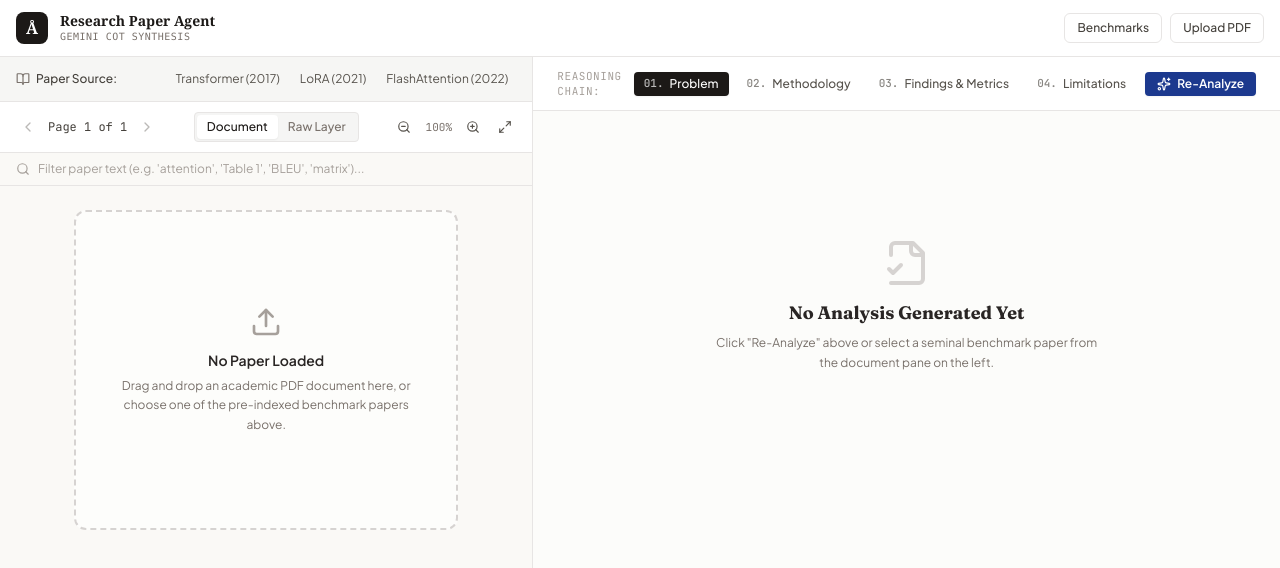
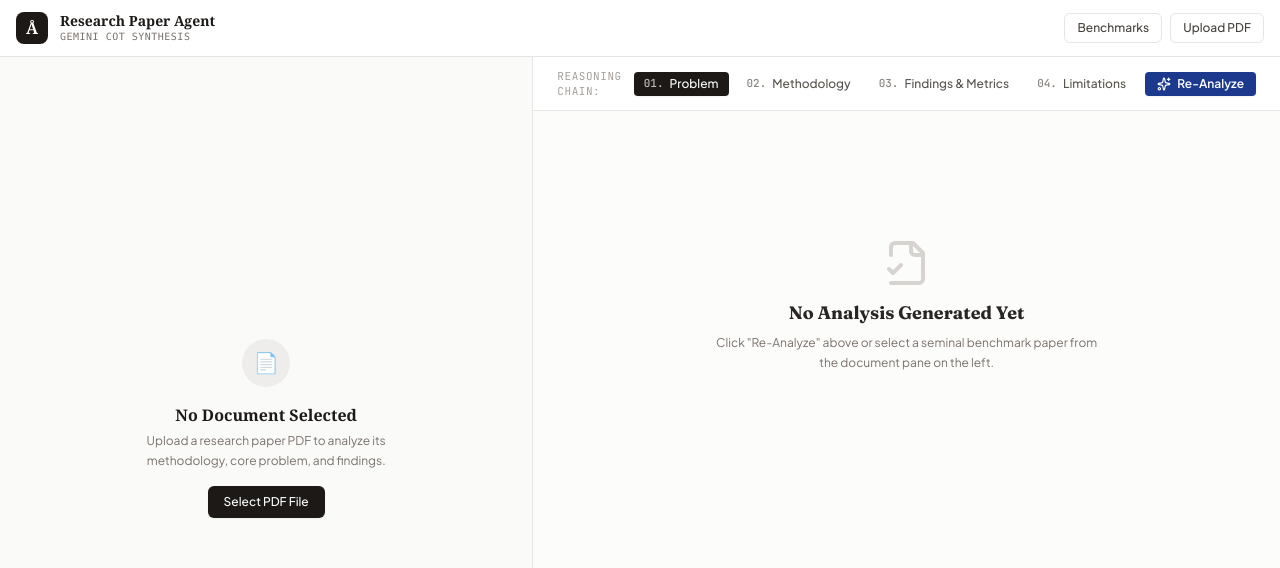
Before and after one commit to bsahasra11/research-paper-agent, a React (Vite) app: page / in a window 1280 px wide. Shown: the top 568 px of the page. Built offline with nearby package versions, Linux system fonts and the light colour scheme.

Commit message:
Update PdfViewer.tsx

```diff
--- a/src/components/PdfViewer.tsx
+++ b/src/components/PdfViewer.tsx
@@ -1,18 +1,5 @@
-import React, { useState, useMemo } from 'react';
-import {
-  ChevronLeft,
-  ChevronRight,
-  ZoomIn,
-  ZoomOut,
-  Maximize2,
-  FileText,
-  Search,
-  BookOpen,
-  Upload,
-  Check,
-} from 'lucide-react';
+import React from 'react';
 import { PaperDocument } from '../types/paper';
-import { LANDMARK_PAPERS } from '../data/landmarkPapers';
 
 interface PdfViewerProps {
   currentPaper: PaperDocument | null;
@@ -21,324 +8,90 @@ interface PdfViewerProps {
   isParsingPdf: boolean;
 }
 
-export const PdfViewer: React.FC<PdfViewerProps> = ({
+export default function PdfViewer({
   currentPaper,
   onSelectPaper,
   onFileUpload,
-  isParsingPdf,
-}) => {
-  const [currentPage, setCurrentPage] = useState<number>(1);
-  const [zoomLevel, setZoomLevel] = useState<number>(100);
-  const [viewMode, setViewMode] = useState<'paper' | 'raw'>('paper');
-  const [searchQuery, setSearchQuery] = useState<string>('');
-  const [isDragOver, setIsDragOver] = useState<boolean>(false);
-
-  const totalPages = currentPaper?.pages?.length || 1;
-
-  // Reset page when paper changes
-  React.useEffect(() => {
-    setCurrentPage(1);
-    setSearchQuery('');
-  }, [currentPaper?.id]);
-
-  const activePageText = useMemo(() => {
-    if (!currentPaper || !currentPaper.pages || currentPaper.pages.length === 0) {
-      return currentPaper?.rawText || '';
-    }
-    const target = currentPaper.pages.find((p) => p.pageNumber === currentPage);
-    return target ? target.text : currentPaper.pages[0].text;
-  }, [currentPaper, currentPage]);
-
-  const handlePrevPage = () => {
-    setCurrentPage((prev) => Math.max(1, prev - 1));
-  };
-
-  const handleNextPage = () => {
-    setCurrentPage((prev) => Math.min(totalPages, prev + 1));
-  };
-
-  const handleDrop = (e: React.DragEvent) => {
-    e.preventDefault();
-    setIsDragOver(false);
-    const files = e.dataTransfer.files;
-    if (files.length > 0 && files[0].type === 'application/pdf') {
-      onFileUpload(files[0]);
+  isParsingPdf
+}: PdfViewerProps) {
+  const handleFileChange = (e: React.ChangeEvent<HTMLInputElement>) => {
+    if (e.target.files && e.target.files[0]) {
+      onFileUpload(e.target.files[0]);
     }
   };
 
+  // Safely format authors list
+  const authorsList = Array.isArray(currentPaper?.authors)
+    ? currentPaper.authors.join(', ')
+    : currentPaper?.authors || 'Uploaded Document';
+
   return (
-    <div
-      className={`flex flex-col h-full bg-[#FAF9F6] border-r border-stone-200 relative ${
-        isDragOver ? 'ring-2 ring-blue-700 ring-inset' : ''
-      }`}
-      onDragOver={(e) => {
-        e.preventDefault();
-        setIsDragOver(true);
-      }}
-      onDragLeave={() => setIsDragOver(false)}
-      onDrop={handleDrop}
-    >
-      {/* Benchmark Paper Quick Switcher Ribbon */}
-      <div className="flex items-center justify-between px-4 py-2 border-b border-stone-200 bg-stone-100/80 text-xs">
-        <div className="flex items-center gap-1.5 font-medium text-stone-700">
-          <BookOpen className="w-3.5 h-3.5 text-stone-500" />
-          <span>Paper Source:</span>
-        </div>
-        <div className="flex items-center gap-1 overflow-x-auto py-0.5 max-w-[80%]">
-          {LANDMARK_PAPERS.map((paper) => {
-            const isSelected = currentPaper?.id === paper.id;
-            return (
-              <button
-                key={paper.id}
-                onClick={() => onSelectPaper(paper)}
-                className={`px-2 py-1 text-xs rounded transition-colors whitespace-nowrap shrink-0 cursor-pointer ${
-                  isSelected
-                    ? 'bg-stone-900 text-white font-medium shadow-xs'
-                    : 'text-stone-600 hover:text-stone-900 hover:bg-stone-200/80'
-                }`}
-              >
-                {paper.id === 'attention-is-all-you-need'
-                  ? 'Transformer (2017)'
-                  : paper.id === 'lora-low-rank-adaptation'
-                  ? 'LoRA (2021)'
-                  : 'FlashAttention (2022)'}
-              </button>
-            );
-          })}
-          {currentPaper && !currentPaper.isBenchmark && (
-            <div className="flex items-center gap-1 px-2 py-1 text-xs rounded bg-blue-900 text-white font-medium whitespace-nowrap shrink-0">
-              <Check className="w-3 h-3" />
-              <span className="truncate max-w-[120px]">{currentPaper.title}</span>
-            </div>
-          )}
-        </div>
-      </div>
-
-      {/* Control Bar: Page navigation & Zoom */}
-      <div className="flex items-center justify-between px-4 py-2.5 border-b border-stone-200 bg-white text-xs">
-        {/* Pagination Controls */}
-        <div className="flex items-center gap-2">
-          <button
-            onClick={handlePrevPage}
-            disabled={currentPage <= 1}
-            className="p-1 rounded text-stone-600 hover:text-stone-900 hover:bg-stone-100 disabled:opacity-40 disabled:hover:bg-transparent cursor-pointer"
-            title="Previous Page"
-          >
-            <ChevronLeft className="w-4 h-4" />
-          </button>
-          <span className="font-mono-code tabular-nums text-stone-700">
-            Page {currentPage} of {totalPages}
-          </span>
-          <button
-            onClick={handleNextPage}
-            disabled={currentPage >= totalPages}
-            className="p-1 rounded text-stone-600 hover:text-stone-900 hover:bg-stone-100 disabled:opacity-40 disabled:hover:bg-transparent cursor-pointer"
-            title="Next Page"
-          >
-            <ChevronRight className="w-4 h-4" />
-          </button>
-        </div>
-
-        {/* View Mode Toggle */}
-        <div className="flex items-center p-0.5 bg-stone-100 rounded border border-stone-200">
-          <button
-            onClick={() => setViewMode('paper')}
-            className={`px-2.5 py-1 rounded text-xs font-medium transition-colors cursor-pointer ${
-              viewMode === 'paper' ? 'bg-white text-stone-900 shadow-xs' : 'text-stone-500 hover:text-stone-800'
-            }`}
-          >
-            Document
-          </button>
-          <button
-            onClick={() => setViewMode('raw')}
-            className={`px-2.5 py-1 rounded text-xs font-medium transition-colors cursor-pointer ${
-              viewMode === 'raw' ? 'bg-white text-stone-900 shadow-xs' : 'text-stone-500 hover:text-stone-800'
-            }`}
-          >
-            Raw Layer
-          </button>
-        </div>
-
-        {/* Zoom Controls */}
-        <div className="flex items-center gap-1.5 text-stone-600">
-          <button
-            onClick={() => setZoomLevel((z) => Math.max(75, z - 15))}
-            className="p-1 rounded hover:bg-stone-100 hover:text-stone-900 cursor-pointer"
-            title="Zoom Out"
-          >
-            <ZoomOut className="w-3.5 h-3.5" />
-          </button>
-          <span className="font-mono-code text-[11px] tabular-nums text-stone-500 min-w-[35px] text-center">
-            {zoomLevel}%
-          </span>
-          <button
-            onClick={() => setZoomLevel((z) => Math.min(150, z + 15))}
-            className="p-1 rounded hover:bg-stone-100 hover:text-stone-900 cursor-pointer"
-            title="Zoom In"
-          >
-            <ZoomIn className="w-3.5 h-3.5" />
-          </button>
-          <button
-            onClick={() => setZoomLevel(100)}
-            className="p-1 rounded hover:bg-stone-100 hover:text-stone-900 ml-1 cursor-pointer"
-            title="Reset to 100%"
-          >
-            <Maximize2 className="w-3.5 h-3.5" />
-          </button>
-        </div>
-      </div>
-
-      {/* In-Document Search Bar */}
-      <div className="px-4 py-2 border-b border-stone-200 bg-[#FAF9F6] flex items-center gap-2">
-        <Search className="w-3.5 h-3.5 text-stone-400 shrink-0" />
-        <input
-          type="text"
-          value={searchQuery}
-          onChange={(e) => setSearchQuery(e.target.value)}
-          placeholder="Filter paper text (e.g. 'attention', 'Table 1', 'BLEU', 'matrix')..."
-          className="w-full text-xs bg-transparent border-none outline-none text-stone-800 placeholder:text-stone-400 font-sans-body"
-        />
-        {searchQuery && (
-          <button
-            onClick={() => setSearchQuery('')}
-            className="text-[11px] text-stone-400 hover:text-stone-700 cursor-pointer"
-          >
-            Clear
-          </button>
-        )}
-      </div>
-
-      {/* Document Viewport Area */}
-      <div className="flex-1 overflow-y-auto p-6 flex justify-center items-start">
-        {isParsingPdf ? (
-          <div className="flex flex-col items-center justify-center h-64 text-center">
-            <div className="w-8 h-8 border-2 border-stone-300 border-t-stone-800 rounded-full animate-spin mb-3"></div>
-            <p className="text-sm font-medium text-stone-800">Parsing PDF Document</p>
-            <p className="text-xs text-stone-500 mt-1">Extracting text layers, pages, and metadata...</p>
-          </div>
-        ) : !currentPaper ? (
-          <div className="flex flex-col items-center justify-center h-80 text-center max-w-sm border-2 border-dashed border-stone-300 rounded-xl p-8 bg-white/60">
-            <Upload className="w-8 h-8 text-stone-400 mb-3" />
-            <h4 className="text-sm font-semibold text-stone-800">No Paper Loaded</h4>
-            <p className="text-xs text-stone-500 mt-1.5 leading-relaxed">
-              Drag and drop an academic PDF document here, or choose one of the pre-indexed benchmark papers above.
-            </p>
-          </div>
-        ) : viewMode === 'raw' ? (
-          /* Raw Extracted Text Layer View */
-          <div
-            className="w-full max-w-2xl bg-white border border-stone-200 rounded-lg p-5 font-mono-code text-xs leading-relaxed text-stone-800 whitespace-pre-wrap shadow-xs overflow-x-auto"
-            style={{ fontSize: `${(zoomLevel / 100) * 12}px` }}
-          >
-            <div className="flex items-center justify-between pb-3 mb-3 border-b border-stone-100 text-stone-400 text-[11px]">
-              <span>RAW EXTRACTED TEXT · PAGE {currentPage}</span>
-              <span>{activePageText.length} characters</span>
-            </div>
-            {searchQuery
-              ? highlightText(activePageText, searchQuery)
-              : activePageText}
-          </div>
-        ) : (
-          /* Scholarly Formatted Academic Paper Viewer */
-          <div
-            className="w-full max-w-2xl bg-white border border-stone-300 rounded-sm shadow-md transition-all duration-150 p-10 font-sans-body min-h-[700px]"
-            style={{
-              transform: `scale(${zoomLevel / 100})`,
-              transformOrigin: 'top center',
-            }}
-          >
-            {/* Academic Paper First Page Header */}
-            {currentPage === 1 && (
-              <div className="text-center pb-6 mb-6 border-b border-stone-200">
-                <h1 className="font-serif-scholarly text-xl md:text-2xl font-bold tracking-tight text-stone-900 leading-snug">
-                  {currentPaper.title}
-                </h1>
-                <div className="mt-3 text-xs text-stone-600 font-sans-body flex flex-wrap justify-center gap-x-2 gap-y-1">
-                  {currentPaper.authors.map((author, idx) => (
-                    <span key={idx}>
-                      {author}
-                      {idx < currentPaper.authors.length - 1 ? ',' : ''}
-                    </span>
-                  ))}
-                </div>
-                {currentPaper.venue && (
-                  <p className="mt-2 text-[11px] text-stone-400 uppercase tracking-wider font-mono-code">
-                    {currentPaper.venue}
-                  </p>
-                )}
-
-                {/* Abstract Section Box */}
-                {currentPaper.abstract && (
-                  <div className="mt-6 mx-auto max-w-xl text-left bg-stone-50 border-t border-b border-stone-200 p-4">
-                    <span className="block text-xs font-bold uppercase tracking-wider text-stone-800 mb-1.5">
-                      Abstract
-                    </span>
-                    <p className="text-xs text-stone-700 leading-relaxed font-sans-body">
-                      {searchQuery
-                        ? highlightText(currentPaper.abstract, searchQuery)
-                        : currentPaper.abstract}
-                    </p>
-                  </div>
-                )}
-              </div>
-            )}
-
-            {/* Page Body Content */}
-            <div className="text-xs leading-loose text-stone-800 whitespace-pre-wrap font-sans-body">
-              <div className="text-[10px] uppercase tracking-widest text-stone-400 font-mono-code mb-4">
-                Section Excerpt · Page {currentPage}
-              </div>
-              {searchQuery
-                ? highlightText(activePageText, searchQuery)
-                : activePageText}
-            </div>
-
-            {/* Page Footer */}
-            <div className="mt-12 pt-4 border-t border-stone-200 flex items-center justify-between text-[11px] text-stone-400 font-mono-code">
-              <span>{currentPaper.title.slice(0, 30)}...</span>
-              <span>— {currentPage} —</span>
-              <span>ScholarCoT Viewer</span>
-            </div>
-          </div>
-        )}
-      </div>
-
+    <div className="h-full flex flex-col bg-stone-50 border-r border-stone-200 overflow-hidden">
       {/* Hidden file input */}
       <input
         id="pdf-file-input"
         type="file"
         accept="application/pdf"
         className="hidden"
-        onChange={(e) => {
-          if (e.target.files && e.target.files[0]) {
-            onFileUpload(e.target.files[0]);
-          }
-        }}
+        onChange={handleFileChange}
       />
+
+      {isParsingPdf ? (
+        <div className="flex-1 flex flex-col items-center justify-center p-6 text-center">
+          <div className="w-8 h-8 border-2 border-stone-900 border-t-transparent rounded-full animate-spin mb-4" />
+          <p className="text-sm font-medium text-stone-800">Extracting PDF text...</p>
+          <p className="text-xs text-stone-500 mt-1">Preparing Chain-of-Thought input context</p>
+        </div>
+      ) : currentPaper ? (
+        <div className="flex-1 flex flex-col p-6 overflow-y-auto">
+          {/* Document Header Info */}
+          <div className="bg-white p-5 rounded-lg border border-stone-200 shadow-xs mb-4">
+            <span className="inline-block px-2 py-0.5 text-[10px] font-mono font-semibold bg-stone-100 text-stone-600 rounded mb-2 uppercase">
+              Active Document
+            </span>
+            <h2 className="font-serif text-lg font-bold text-stone-900 mb-2 leading-snug">
+              {currentPaper.title || 'Untitled Document'}
+            </h2>
+            <p className="text-xs text-stone-600 mb-1 font-medium">
+              {authorsList}
+            </p>
+            {currentPaper.year && (
+              <p className="text-xs text-stone-400 font-mono">{currentPaper.year}</p>
+            )}
+          </div>
+
+          {/* Abstract / Extracted Text Preview */}
+          <div className="flex-1 bg-white p-5 rounded-lg border border-stone-200 shadow-xs overflow-y-auto">
+            <h3 className="text-xs font-mono font-semibold text-stone-500 uppercase tracking-wider mb-2">
+              Extracted Abstract / Text
+            </h3>
+            <p className="text-xs text-stone-700 leading-relaxed font-serif whitespace-pre-wrap">
+              {currentPaper.abstract || currentPaper.rawText || 'No text content available.'}
+            </p>
+          </div>
+        </div>
+      ) : (
+        /* Empty Upload Dropzone */
+        <div className="flex-1 flex flex-col items-center justify-center p-6 text-center">
+          <div className="max-w-xs flex flex-col items-center">
+            <div className="w-12 h-12 rounded-full bg-stone-200/60 flex items-center justify-center mb-4 text-stone-600 font-serif text-xl">
+              📄
+            </div>
+            <h3 className="font-serif text-base font-semibold text-stone-900 mb-1">
+              No Document Selected
+            </h3>
+            <p className="text-xs text-stone-500 mb-4 leading-relaxed">
+              Upload a research paper PDF to analyze its methodology, core problem, and findings.
+            </p>
+            <label
+              htmlFor="pdf-file-input"
+              className="px-4 py-2 bg-stone-900 text-white text-xs font-medium rounded-md hover:bg-stone-800 transition-colors cursor-pointer shadow-xs"
+            >
+              Select PDF File
+            </label>
+          </div>
+        </div>
+      )}
     </div>
   );
-};
-
-function highlightText(text: string, query: string) {
-  if (!query.trim()) return text;
-  const parts = text.split(new RegExp(`(${escapeRegExp(query)})`, 'gi'));
-  return (
-    <>
-      {parts.map((part, i) =>
-        part.toLowerCase() === query.toLowerCase() ? (
-          <mark key={i} className="bg-amber-200 text-stone-900 rounded-xs px-0.5 font-semibold">
-            {part}
-          </mark>
-        ) : (
-          part
-        )
-      )}
-    </>
-  );
 }
-
-function escapeRegExp(string: string) {
-  return string.replace(/[.*+?^${}()|[\]\\]/g, '\\$&');
-}
-
-export default PdfViewer;
```
